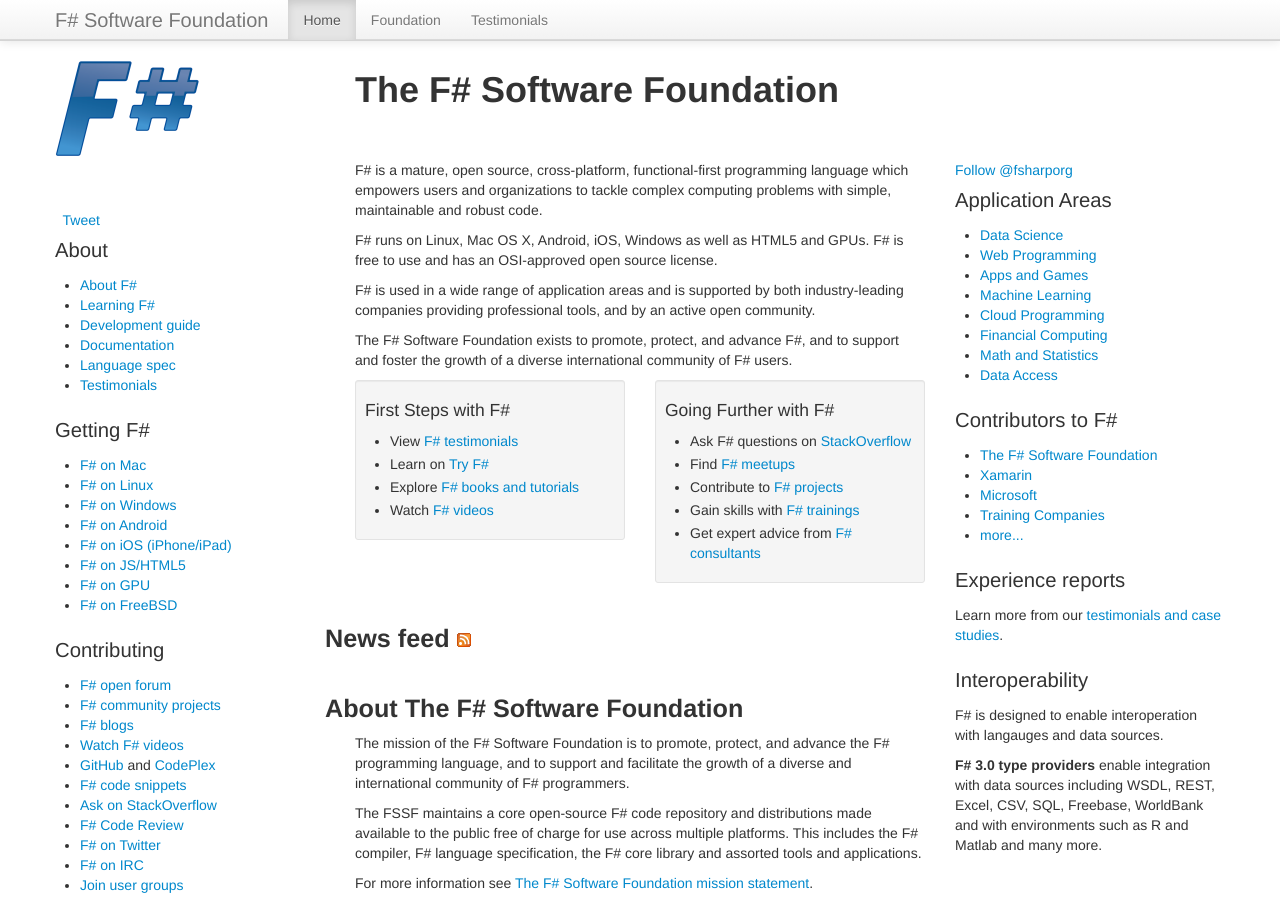
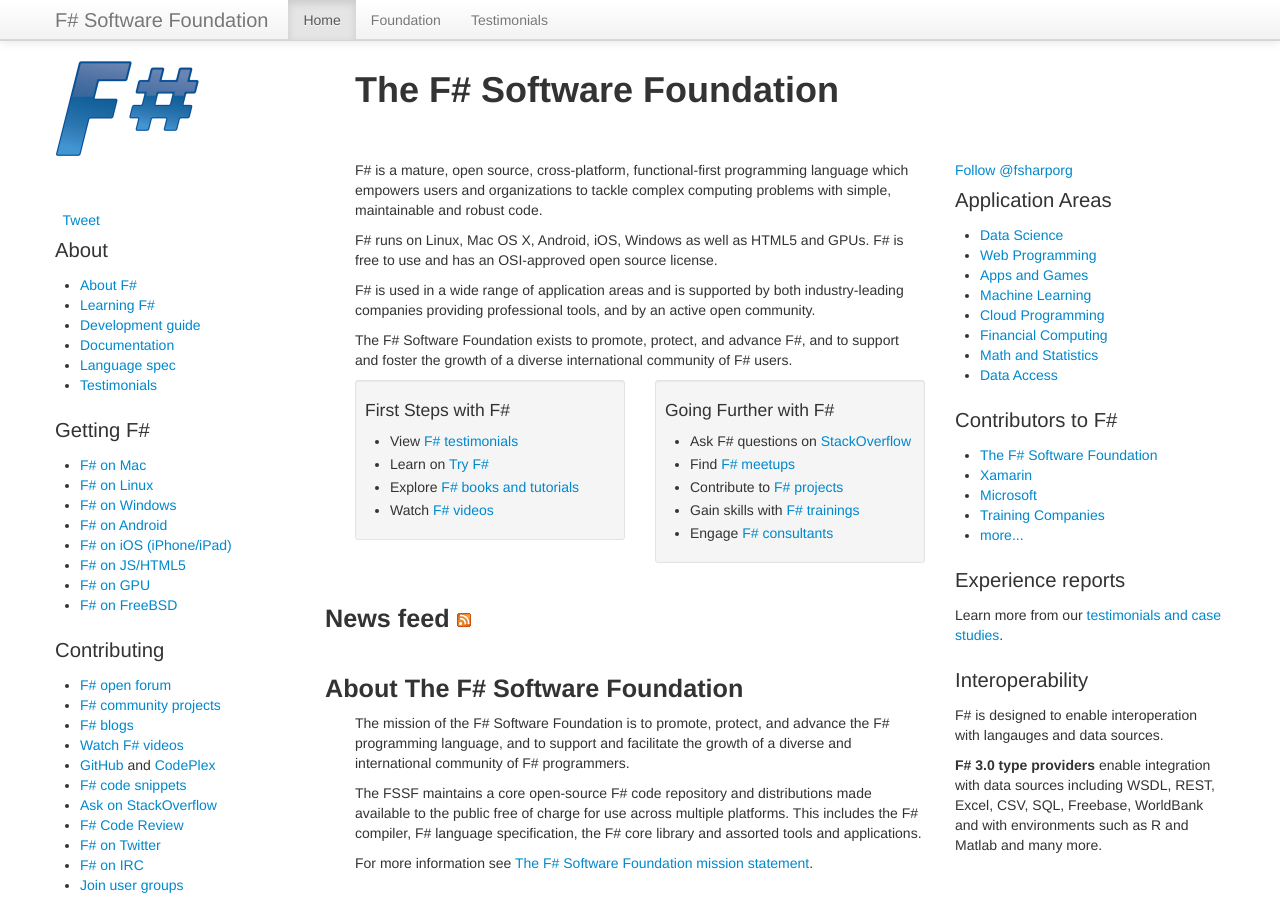
Before and after one commit to fsharp/fsharp.org, a Jekyll site: the page built from index.html, in a window 1280 px wide and 900 px high. Built offline with Jekyll 4.4.1, drawn with Linux system fonts in a browser that asks for light colours; nearby versions of some CDN libraries; some web fonts are replaced; comment, search, counter and statistics services are not loaded.

Commit message:
Update index.html

```diff
--- a/index.html
+++ b/index.html
@@ -39,7 +39,7 @@
             <li>Find <a href="/groups/">F# meetups</a></li>
             <li>Contribute to <a href="/community/projects/">F# projects</a></li>
             <li>Gain skills with <a href="/training">F# trainings</a></li>
-            <li>Get expert advice from <a href="/consulting">F# consultants</a></li>
+            <li>Engage <a href="/consulting">F# consultants</a></li>
           </ul>
           </div>
       </div>
```
